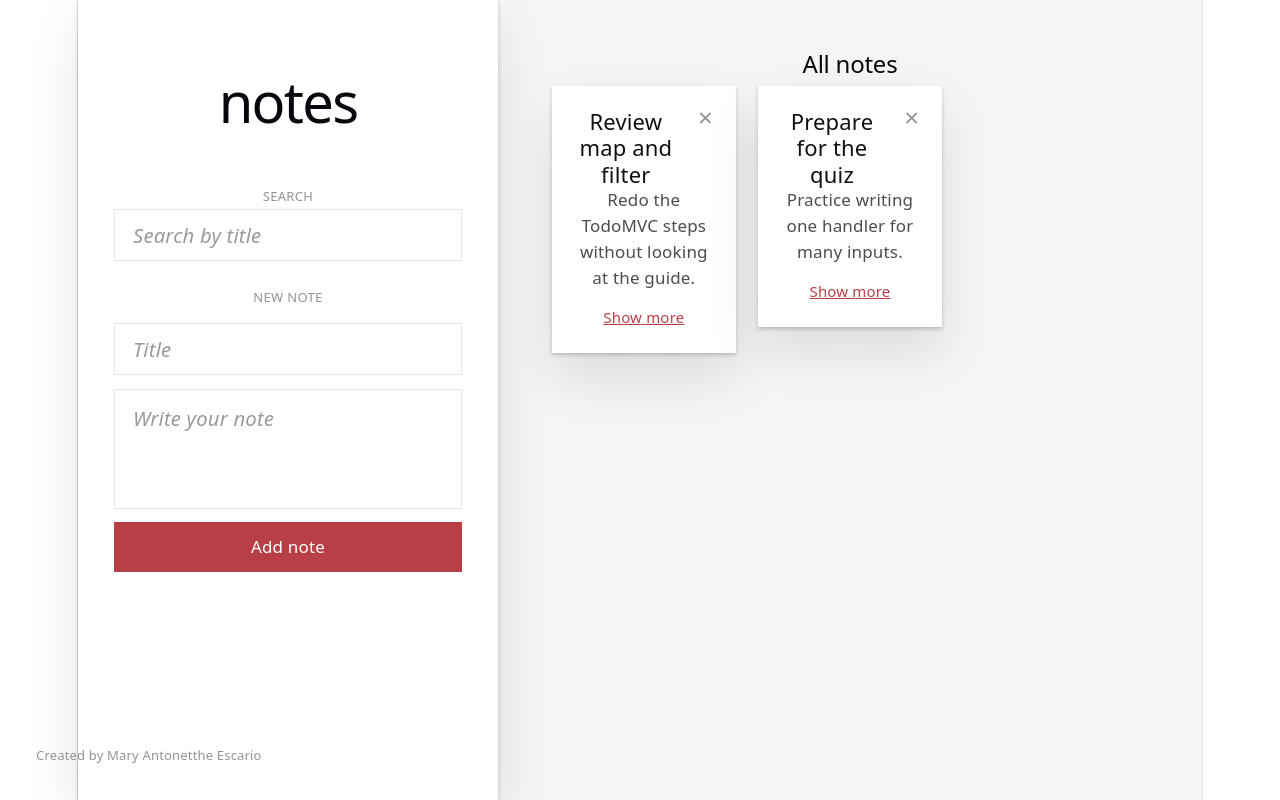
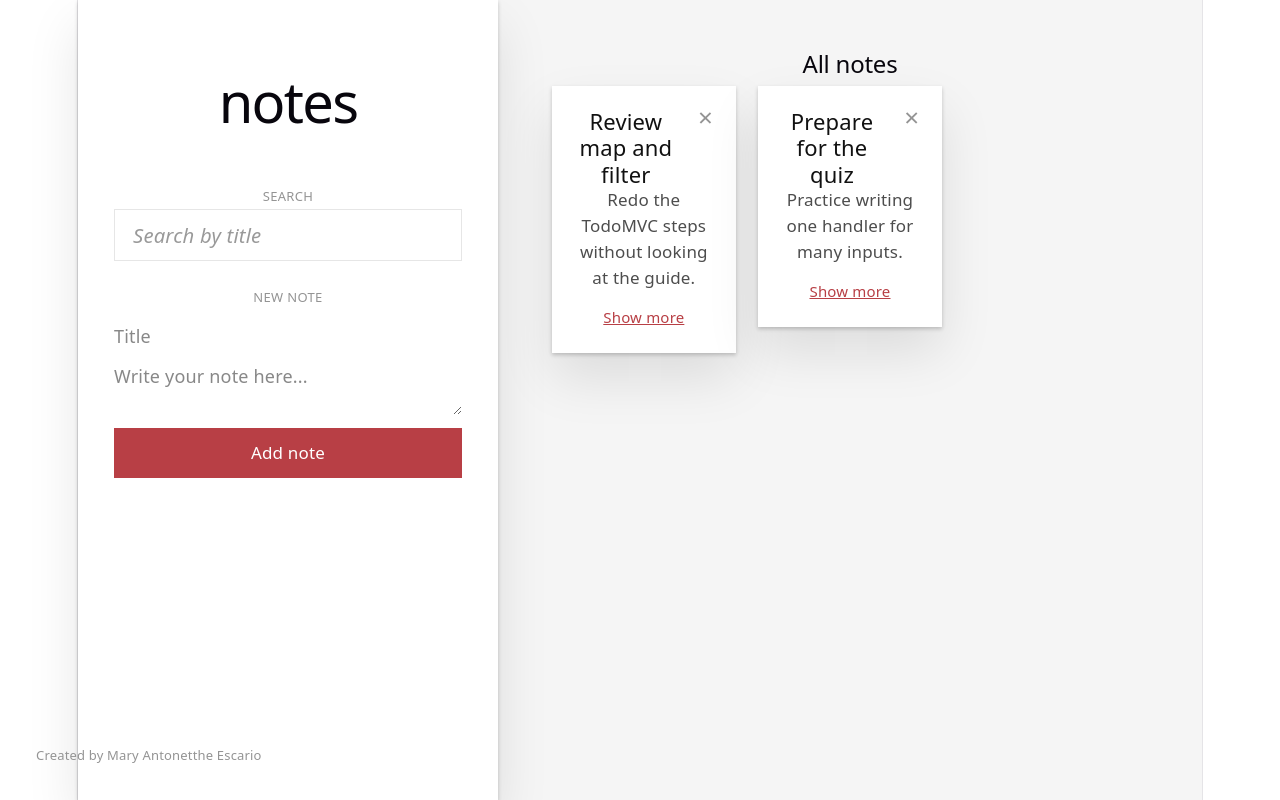
Before and after one commit to toni-escario/csit340g7-notes, a React (Vite) app: page / in a window 1280 px wide. Built offline with nearby package versions, Linux system fonts and the light colour scheme.

Commit message:
feat: control the note form

```diff
--- a/src/components/Notes.jsx
+++ b/src/components/Notes.jsx
@@ -14,6 +14,19 @@ function Notes() {
       body: 'Practice writing one handler for many inputs.',
     },
   ])
+      const [formData, setFormData] = useState({
+      title: '',
+      body: '',
+  })
+      const handleChange = (e) => {
+      const { name, value } = e.target
+
+      setFormData((prev) => ({
+      ...prev,
+      [name]: value,
+  }))
+
+}
   return (
     <div className="grid min-h-screen grid-cols-[420px_1fr]">
         <aside className="sticky top-0 flex h-screen flex-col gap-5 bg-white px-8 py-9 shadow-[0_2px_4px_0_rgba(0,0,0,0.2),0_25px_50px_0_rgba(0,0,0,0.1)]">
@@ -31,14 +44,19 @@ function Notes() {
             <form className="grid gap-3">
             <p className="text-[13px] font-normal tracking-wide text-[#949494]">NEW NOTE</p>
             <input
+                type="text"
+                placeholder="Title"
                 name="title"
-                placeholder="Title"
-                className="h-[52px] w-full border border-[#e6e6e6] px-4 text-lg outline-none placeholder:text-black/40 placeholder:italic focus:border-[#cf7d7d]"
+                value={formData.title}
+                onChange={handleChange}
+                className="your-existing-classes"
             />
             <textarea
+                placeholder="Write your note here..."
                 name="body"
-                placeholder="Write your note"
-                className="h-[120px] w-full resize-none py-3 border border-[#e6e6e6] px-4 text-lg outline-none placeholder:text-black/40 placeholder:italic focus:border-[#cf7d7d]"
+                value={formData.body}
+                onChange={handleChange}
+                className="your-existing-classes"
             />
             <button
                 type="submit"
```
